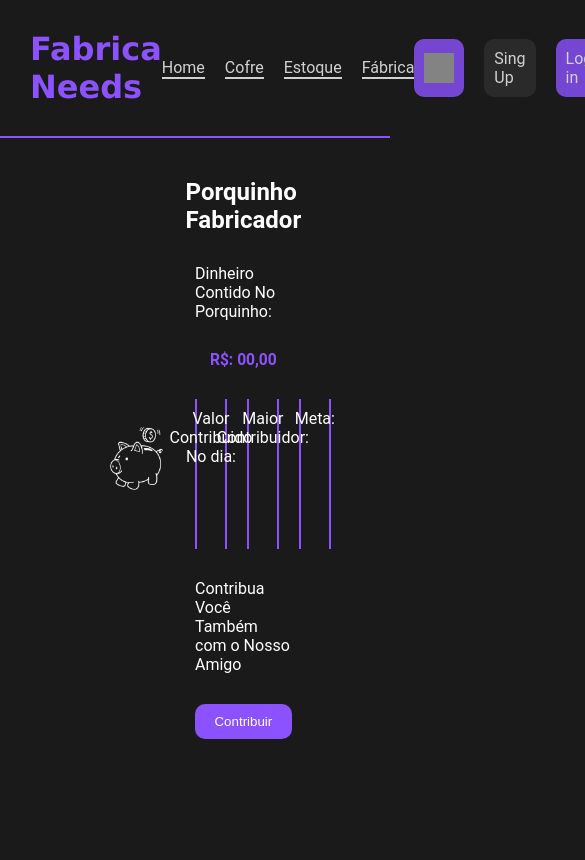
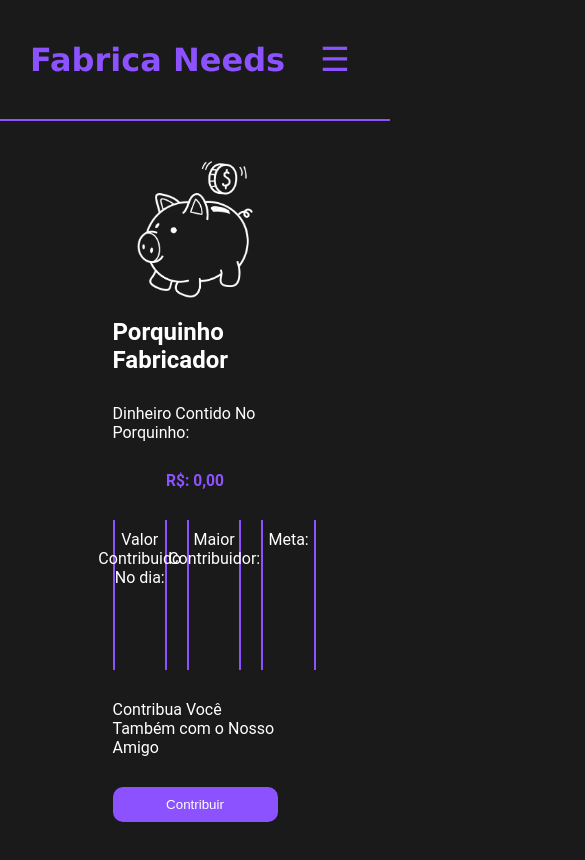
Before and after one commit to AnthonyLoche/FabricaNeeds-Front-Equipe5, a Vue app: page / in a window 390 px wide. Shown: the whole page, 585 px wide, since content can reach past the window. Built offline with nearby package versions, Linux system fonts and the light colour scheme; no server answers; grey boxes are pictures that could not be loaded.

Commit message:
Responsividade e Axios de total

```diff
--- a/package.json
+++ b/package.json
@@ -12,6 +12,7 @@
   },
   "dependencies": {
     "@kalimahapps/vue-icons": "^1.4.1",
+    "axios": "^1.6.8",
     "vue": "^3.4.21",
     "vue-router": "^4.3.0"
   },
--- a/src/components/CofreVue.vue
+++ b/src/components/CofreVue.vue
@@ -1,4 +1,15 @@
 <script setup>
+import { ref } from 'vue'
+import axios from 'axios'
+const total = ref(0)
+
+async function getValor() {
+    const { data } = await axios.get('http://localhost:8000/total')
+    console.log(data[0].total)
+    total.value = data[0].total
+}
+getValor()
+
 </script>
 
 <template>
@@ -9,7 +20,7 @@
         <div id="cofreInfo">
             <h2>Porquinho Fabricador</h2>
             <p>Dinheiro Contido No Porquinho:</p>
-            <h3 id="valor">R$: 00,00</h3>
+            <h3 id="valor">R$: {{ total.toFixed(2).replace(".",",") }}</h3>
             <div id="detalhes">
                 <div>
                     <p>Valor Contribuido No dia:</p>
@@ -28,7 +39,7 @@
 </template>
 
 <style scoped>
-section{
+section {
     display: flex;
     align-items: center;
     padding: 30px;
@@ -37,7 +48,7 @@ section{
     margin: 10px auto;
 }
 
-button#contribuir{
+button#contribuir {
     color: white;
     padding: 10px;
     background-color: #8C52FF;
@@ -50,16 +61,16 @@ button#contribuir{
     cursor: pointer;
 }
 
-section > div {
+section>div {
     width: 50%;
 }
 
-h3#valor{
+h3#valor {
     color: #8C52FF;
     font-size: 4vw;
 }
 
-#cofre{
+#cofre {
     display: flex;
     justify-content: center;
     align-items: center;
@@ -67,7 +78,7 @@ h3#valor{
 
 }
 
-#cofreInfo{
+#cofreInfo {
     color: white;
     display: flex;
     align-items: center;
@@ -76,11 +87,11 @@ h3#valor{
 }
 
 
-img#cofrinho{
+img#cofrinho {
     width: 70%;
 }
 
-#detalhes{
+#detalhes {
     width: 100%;
     display: flex;
     justify-content: space-around;
@@ -89,7 +100,7 @@ img#cofrinho{
     word-wrap: break-word;
 }
 
-#detalhes div{
+#detalhes div {
     display: flex;
     flex-direction: column;
     gap: 10px;
@@ -101,4 +112,11 @@ img#cofrinho{
     padding: 10px;
     text-align: center;
 }
+
+@media screen and (max-width: 1024px){
+    section{
+        flex-direction: column;
+        width: 100%;
+    }
+}
 </style>
--- a/src/components/HeaderVue.vue
+++ b/src/components/HeaderVue.vue
@@ -1,4 +1,6 @@
 <script setup>
+import { ref } from 'vue'
+let menu = ref(false)
 </script>
 
 <template>
@@ -19,6 +21,21 @@
             <router-link id="singup" to="/">Sing Up</router-link>
             <router-link id="login" to="/">Log in</router-link>
         </div>
+        <button id="menu" @click="menu = !menu">&#9776;</button>
+        <span id="navDois" v-if="menu == true">
+            <button id="fechar" @click="menu = !menu">X</button>
+                <router-link to="/">Home</router-link>
+                <router-link to="/about">Cofre</router-link>
+                <router-link to="/about">Estoque</router-link>
+                <router-link to="/about">Fábrica</router-link>
+                <div id="botoesDois">
+            <router-link id="singup" to="/">Sing Up</router-link>
+            <router-link id="singup" to="/">Log in</router-link>
+            <router-link id="github" to="/">
+                <img src="../../public/github.svg" alt="">
+            </router-link>
+        </div>
+        </span>
     </header>
 </template>
 
@@ -31,6 +48,31 @@ header{
     align-items: center;
     padding: 30px;
     border-bottom: 2px solid #8C52FF;
+}
+
+span#navDois > a:hover{
+    opacity: 1;
+    border-bottom: 2px solid white;
+    transition: 0.5s;
+    color: white;
+}
+
+button#menu{
+    display: none;
+}
+
+#navDois{
+    position: fixed;
+    display: flex;
+    flex-direction: column;
+    align-items: center;
+    padding: 30px;
+    gap: 20px;
+    top: 0;
+    left: 0;
+    width: 150px;
+    background-color: #8C52FF;
+    height: 100%;
 }
 
 h1#titulo{
@@ -62,6 +104,11 @@ nav{
     gap: 20px;
 }
 
+#botoesDois{
+    display: none;
+    gap: 20px;
+}
+
 a#github{
     color: white;
     padding: 10px;
@@ -77,6 +124,18 @@ a#singup{
     color: white;
     padding: 10px;
     background-color: rgb(46 46 46);
+    border: 0;
+    border-radius: 10px;
+    display: flex;
+    align-items: center;
+    justify-content: center;
+}
+
+button#fechar{
+    color: white;
+    background-color: transparent;
+    font-size: 20pt;
+    padding: 10px;
     border: 0;
     border-radius: 10px;
     display: flex;
@@ -100,4 +159,33 @@ a#github img{
     height: 30px;
 }
 
+@media screen and (max-width: 1024px){
+    nav{
+        display: none;
+    }
+    header{
+        justify-content: space-between;
+    }
+    #botoes{
+     display: none;
+    }
+    #botoesDois{
+     display: flex;
+     flex-direction: column;
+    }
+    button#menu{
+        color: #8C52FF;
+    padding: 10px;
+    background-color: transparent;
+    border: 0;
+    font-size: 25pt;
+    display: flex;
+    cursor: pointer;
+    }
+
+
+
+
+}
+
 </style>
```
Also changed, not shown: 1 other file (tests, documents, lock files or other folders).
